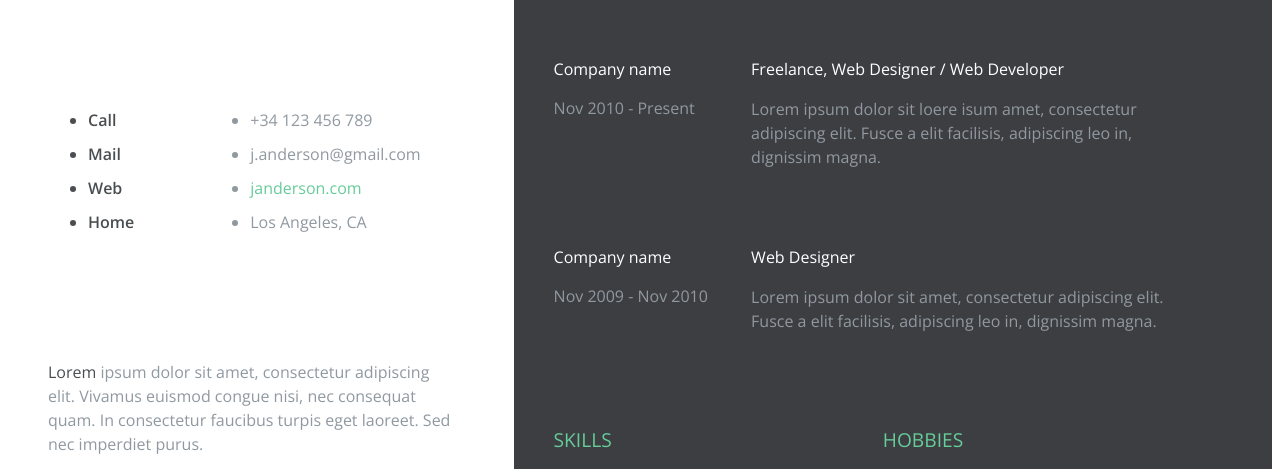
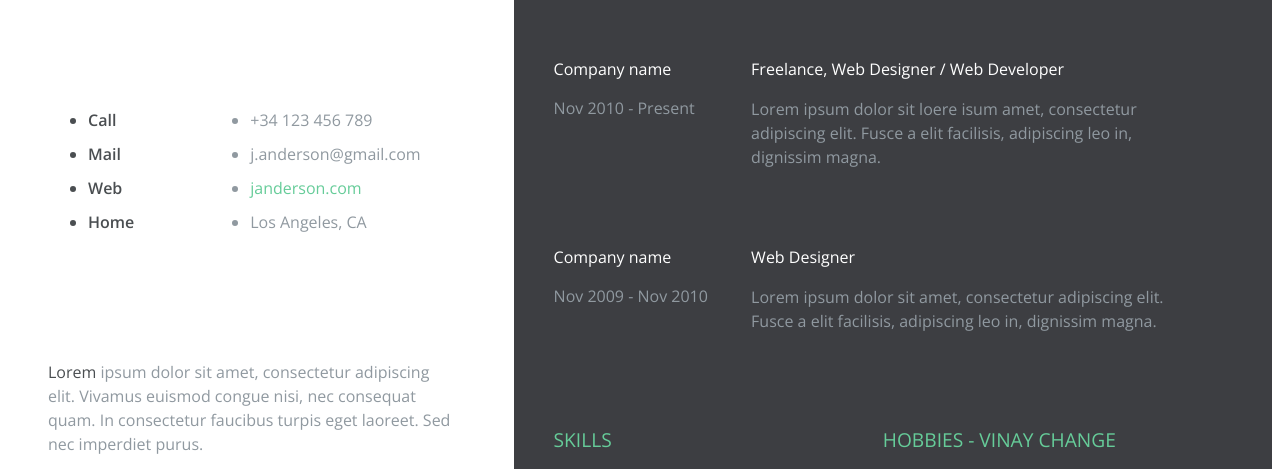
Before and after one commit to vinaynarasimhan/vinaynarasimhan.github.io, a plain HTML site: page index.html in a window 1280 px wide. Shown: the part 262-731 px from the top of the page. Drawn offline with nearby package versions, Linux system fonts and the light colour scheme.

Commit message:
Update index.html
test change

```diff
--- a/index.html
+++ b/index.html
@@ -530,7 +530,7 @@ a {
       </div>
 
       <div class="section-wrapper clearfix">
-        <h3 class="section-title">Hobbies</h3>  <!-- DESCRIPTION OF YOUR HOBBIES -->
+        <h3 class="section-title">Hobbies - vinay change</h3>  <!-- DESCRIPTION OF YOUR HOBBIES -->
         <p>Lorem ipsum dolor sit amet, consectetur adipiscing elit. Fusce a elit facilisis, adipiscing leo in, dignissim magna.</p>
 
         <p>Lorem ipsum dolor sit amet, consectetur adipiscing elit. Fusce a elit facilisis, adipiscing leo in, dignissim magna.</p>
```
